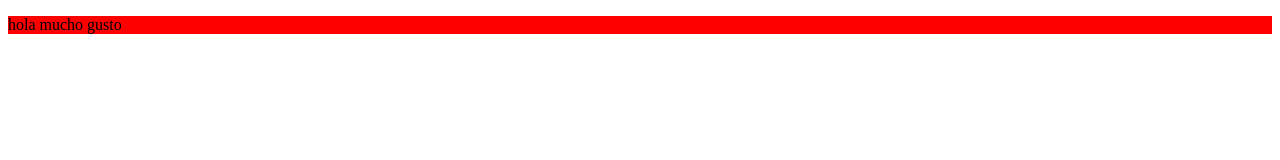
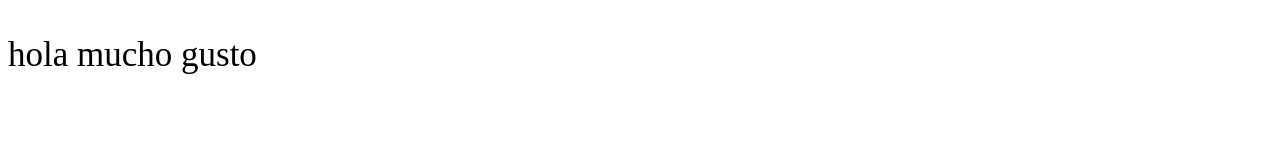
Before and after one commit to MiguelfFNC/PRUEBA, a website: page html.html in a window 1280 px wide. Drawn offline with Linux system fonts and the light colour scheme.

Commit message:
letra grande

```diff
--- a/style.css
+++ b/style.css
@@ -1,3 +1,3 @@
 p{
-    background-color: red;
+    font-size: 35px;
 }
```
